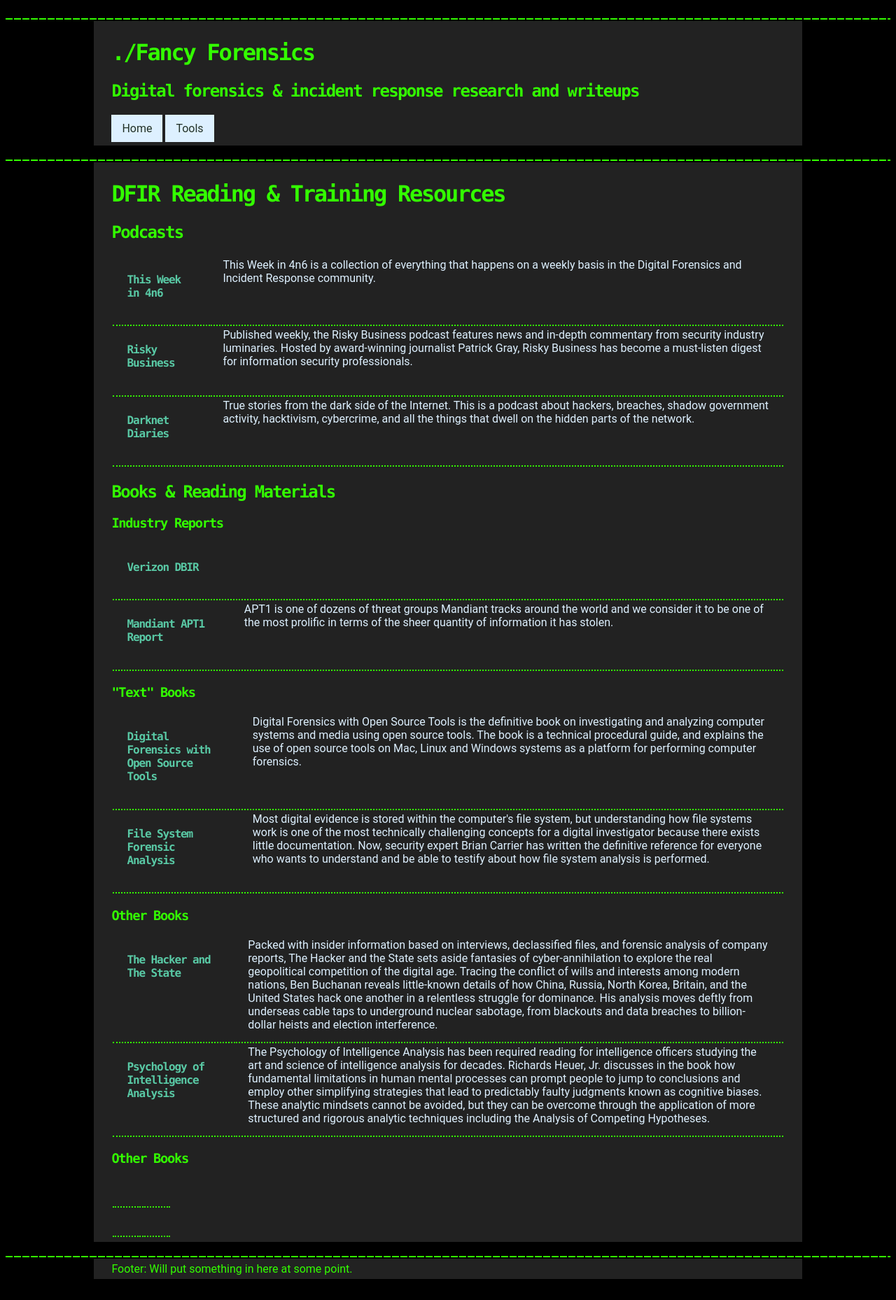
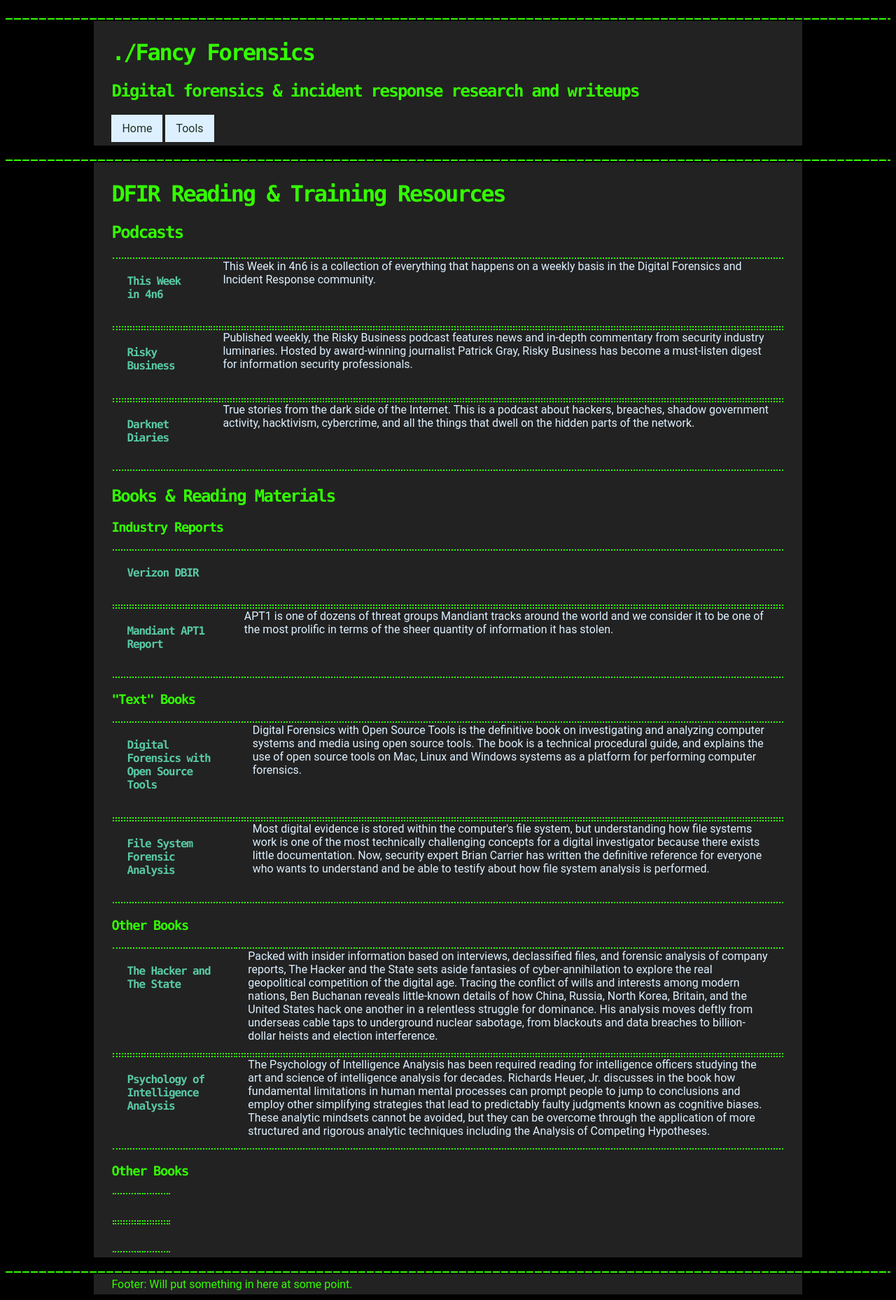
Before and after one commit to shannaniggans/fancy4n6.github.io, a Jekyll site: the page built from resources.md, in a window 1280 px wide. Shown: the whole page at 70% size. Built offline with Jekyll 4.4.1, drawn with Linux system fonts in a browser that asks for light colours; Markdown is read by kramdown in place of the engine named in the settings; before the commit the page ends 1836 px from its top, so only the background shows below that.

Commit message:
Update main.scss

```diff
--- a/_sass/main.scss
+++ b/_sass/main.scss
@@ -83,6 +83,7 @@
       tr {
         border-collapse: collapse;
         vertical-align: top;
+        border-top: 2px dotted #33ff00;
         border-bottom: 2px dotted #33ff00;
         padding-left: 20px;
         padding-right: 20px;
```
